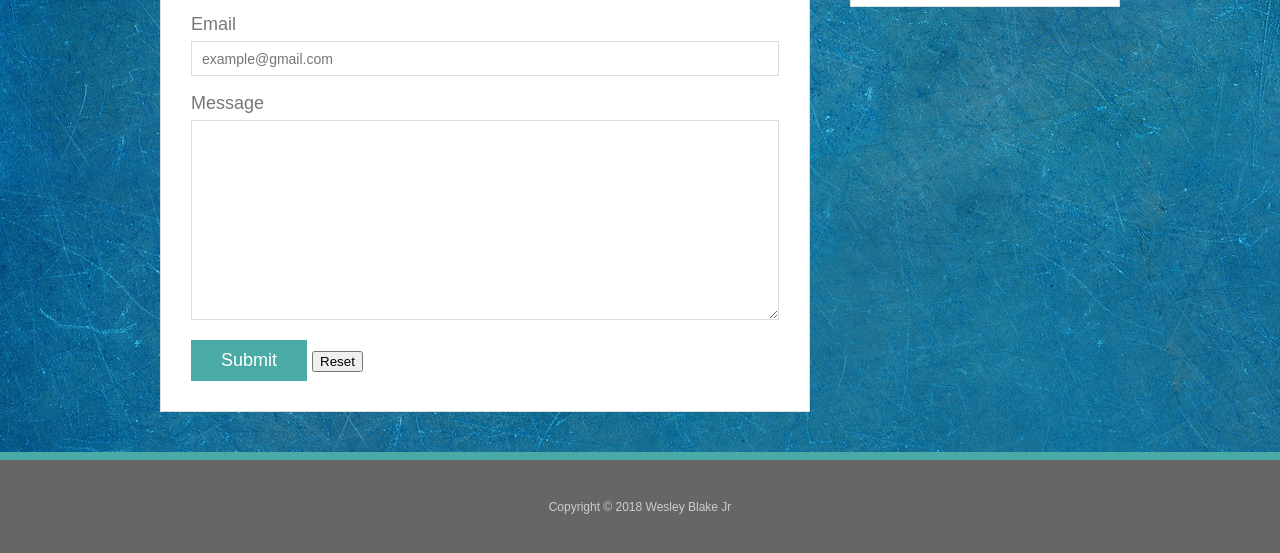
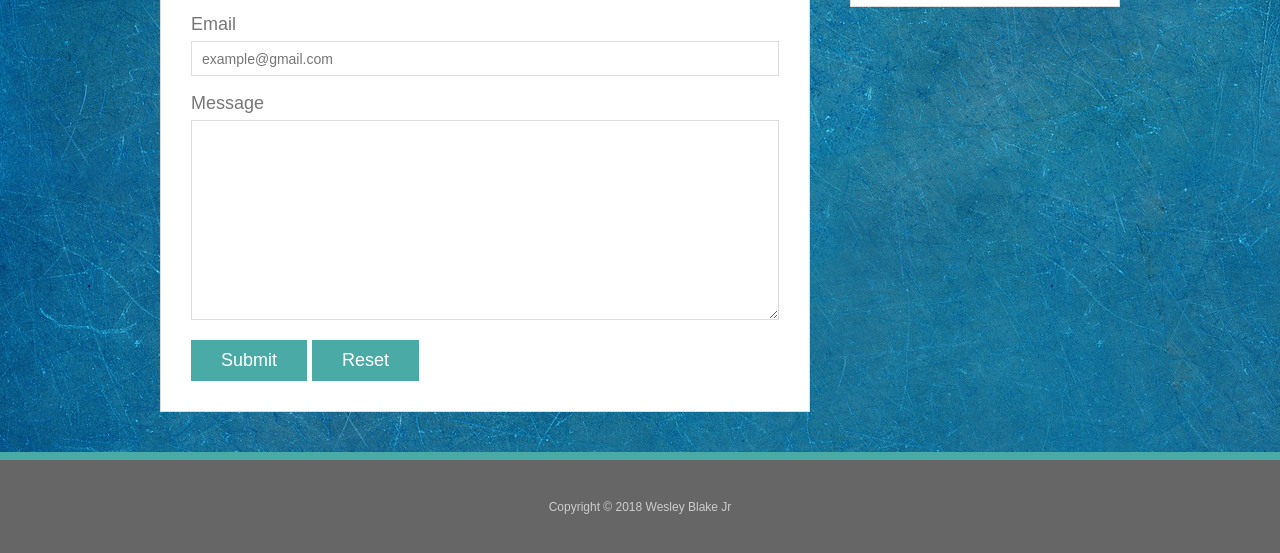
Before and after one commit to wesdriver45/wesdriver45.github.io, a plain HTML site: page contact.html in a window 1280 px wide. Shown: the part 447-1000 px from the top of the page. Drawn offline with Linux system fonts and the light colour scheme.

Commit message:
contact form fixes

```diff
--- a/assets/css/style.css
+++ b/assets/css/style.css
@@ -238,6 +238,15 @@ body {
 	border: 0 none;
   }
 
+  input[type=reset] {
+	padding: 10px 30px;
+	font-size: 18px;
+	color: #fff;
+	cursor: pointer;
+	background: #4aaaa5;
+	border: 0 none;
+  }
+
   @media only screen and (max-width: 980px) {
 
   .container {
```
